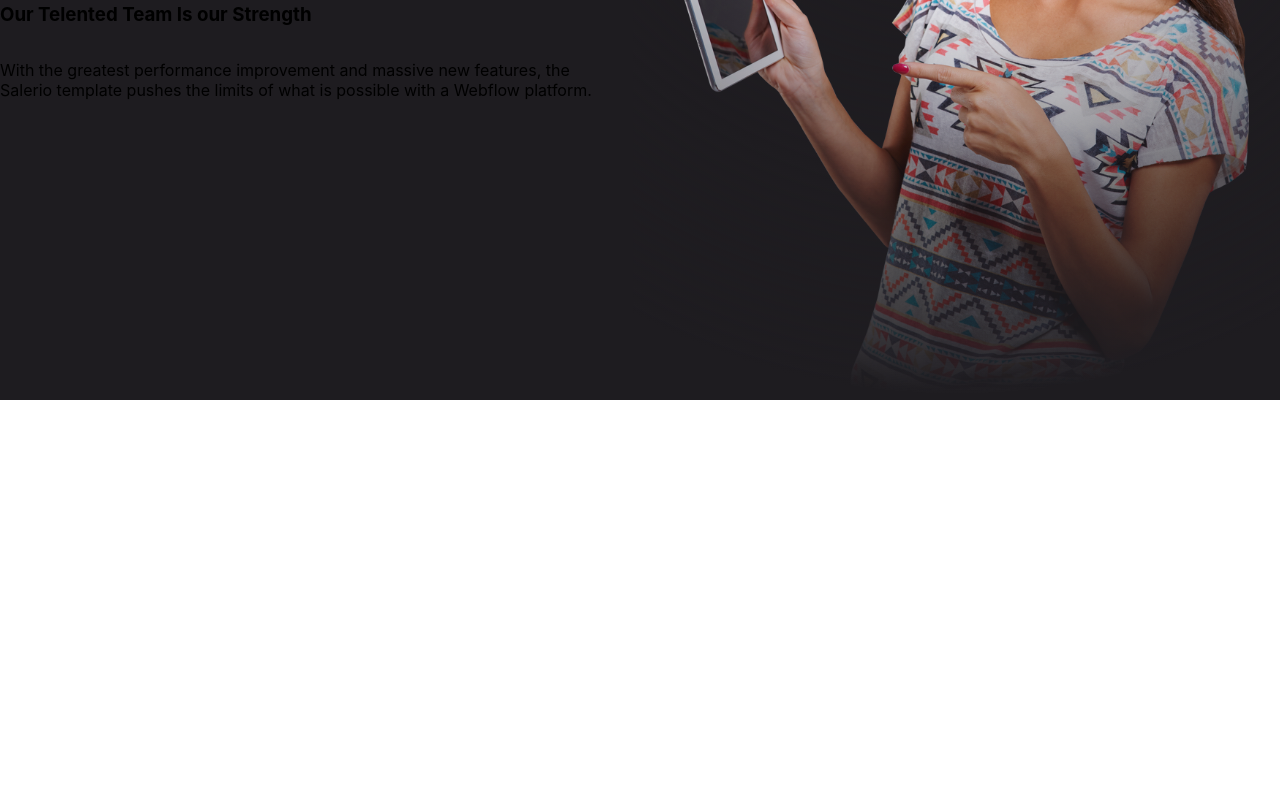
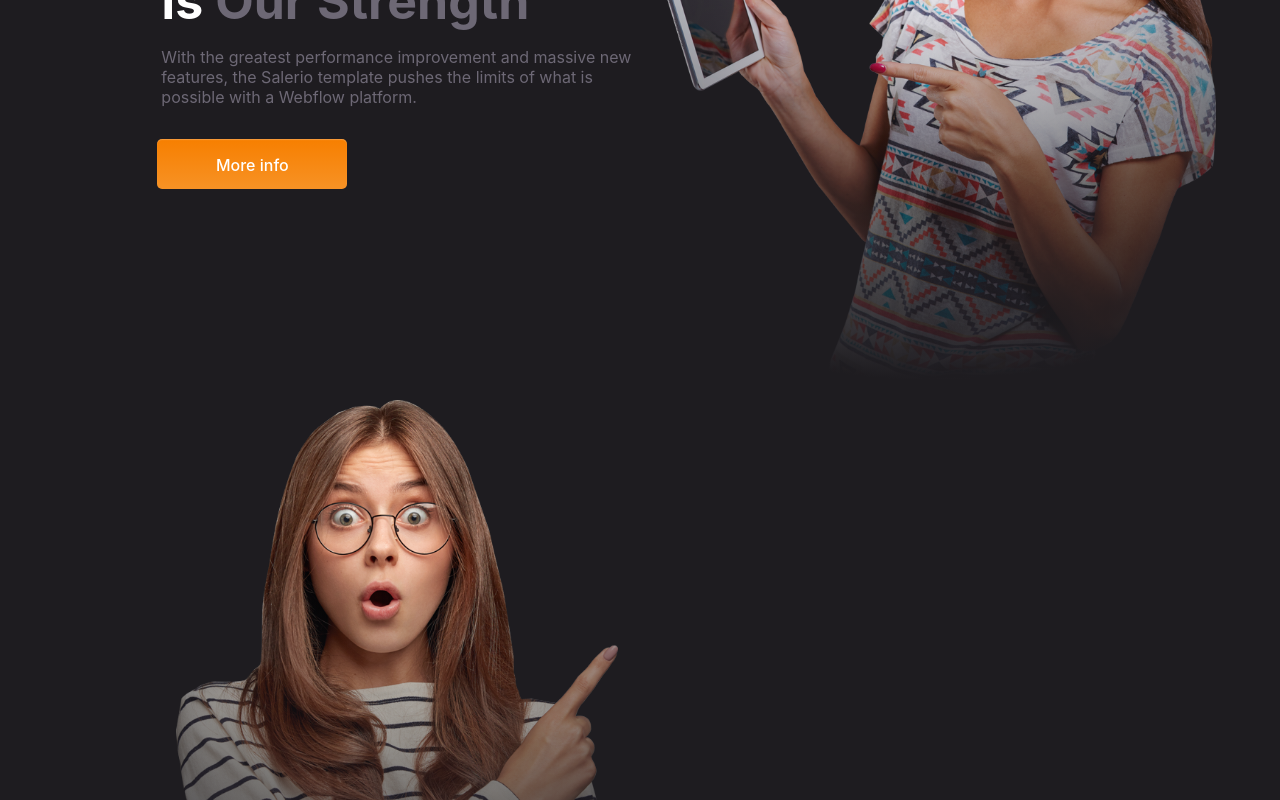
Before and after one commit to MRNickdown01/animation_Project, a React (Create React App) app: page / in a window 1280 px wide. Shown: the part 1100-1900 px from the top of the page. Before the commit the page ends 1500 px from the top, so only its background shows below. Built offline with nearby package versions, Linux system fonts and the light colour scheme.

Commit message:
about and product page add

```diff
--- a/package.json
+++ b/package.json
@@ -3,6 +3,10 @@
   "version": "0.1.0",
   "private": true,
   "dependencies": {
+    "@emotion/react": "^11.11.1",
+    "@emotion/styled": "^11.11.0",
+    "@mui/material": "^5.13.7",
+    "@mui/styled-engine-sc": "^5.12.0",
     "@testing-library/jest-dom": "^5.16.5",
     "@testing-library/react": "^13.4.0",
     "@testing-library/user-event": "^13.5.0",
@@ -10,6 +14,7 @@
     "react-dom": "^18.2.0",
     "react-router-dom": "^6.14.1",
     "react-scripts": "5.0.1",
+    "styled-components": "^5.3.11",
     "web-vitals": "^2.1.4"
   },
   "scripts": {
--- a/src/App.js
+++ b/src/App.js
@@ -4,13 +4,14 @@ import { BrowserRouter, Route, Routes } from "react-router-dom";
 import HeaderSection from "./Pages/HeaderSection";
 import AboutSection from "./Pages/AboutSection";
 import MainRoutePage from "./Pages/MainRoutePage";
+import AmazingProduct from "./Pages/AmazingProduct";
 
 function App() {
   return (
     <BrowserRouter>
       <Routes>
         <Route path="/" element={<MainRoutePage />}></Route>
-        {/* <Route path="/about-section" element={<AboutSection />}></Route> */}
+        {/* <Route path="/product-section" element={<AmazingProduct />}></Route> */}
       </Routes>
     </BrowserRouter>
   );
--- a/src/Pages/AboutSection/index.css
+++ b/src/Pages/AboutSection/index.css
@@ -1,24 +1,5 @@
 .about-bg-section {
   background-color: #1e1c20;
-}
-.about_section {
-  width: 100%;
-  grid-column-gap: 16px;
-  grid-row-gap: 16px;
-  perspective: 2000px;
-  grid-template-rows: auto;
-  grid-template-columns: 1fr 1.05fr;
-  grid-auto-columns: 1fr;
-  align-items: stretch;
-  display: grid;
-  position: relative;
-}
-
-.about_team_detail {
-  display: flex;
-  justify-content: center;
-  text-align: start;
-  flex-direction: column;
 }
 
 .about_team_img {
@@ -33,3 +14,57 @@
   background-repeat: repeat, no-repeat;
   background-size: auto, contain;
 }
+.about_team_detail > h1 {
+  margin: 0px;
+  color: #fff;
+  font-size: 50px;
+  font-weight: 700;
+  text-transform: capitalize;
+}
+.about_team_detail > h1 > .about_heading_imp {
+  color: #6d6875;
+}
+.about_team_detail > p {
+  color: #6d6875;
+  font-size: "25px";
+}
+
+/* CSS */
+.about_more-info {
+  margin-top: 16px;
+  background-color: initial;
+  background-image: linear-gradient(#f77f00 0, #f79225 100%);
+  border-radius: 5px;
+  border-style: none;
+  box-shadow: rgba(245, 244, 247, 0.25) 0 1px 1px inset;
+  color: #fff;
+  cursor: pointer;
+  display: inline-block;
+  font-family: Inter, sans-serif;
+  font-size: 16px;
+  font-weight: 500;
+  height: 50px;
+  line-height: 50px;
+  margin-left: -4px;
+  outline: 0;
+  text-align: center;
+  transition: all 0.3s cubic-bezier(0.05, 0.03, 0.35, 1);
+  user-select: none;
+  -webkit-user-select: none;
+  touch-action: manipulation;
+  vertical-align: bottom;
+  width: 190px;
+}
+
+.about_more-info:hover {
+  opacity: 0.7;
+}
+
+@media screen and (max-width: 1000px) {
+  .about_more-info {
+    font-size: 14px;
+    height: 55px;
+    line-height: 55px;
+    width: 150px;
+  }
+}
--- a/src/Pages/AboutSection/index.js
+++ b/src/Pages/AboutSection/index.js
@@ -1,24 +1,42 @@
 import React from "react";
 import "./index.css";
 import aboutTeam_1 from "../../assets/team_1.png";
+import { Container, Grid } from "@mui/material";
 const AboutSection = () => {
   return (
     <>
       <section className="about-bg-section">
-        <div className="about_section">
-          <div className="about_team_detail">
+        {/* <div className="about_section"></div> */}
+        <Container maxWidth="lg">
+          <Grid container spacing={2}>
+            <Grid item xs={1}></Grid>
+            <Grid
+              item
+              xs={5}
+              className="about_team_detail"
+              style={{
+                display: "flex",
+                justifyContent: "center",
+                flexDirection: "column",
+                textAlign: "start",
+              }}
+            >
               <h1>
-              Our Telented Team
-              <strong className="about_heading_imp"> Is our Strength</strong>
+                Our Telented Team is
+                <strong className="about_heading_imp"> our Strength</strong>
               </h1>
               <p>
                 With the greatest performance improvement and massive new
                 features, the Salerio template pushes the limits of what is
                 possible with a Webflow platform.
               </p>
-          </div>
+              <button className="about_more-info">More info</button>
+            </Grid>
+            <Grid item xs={6}>
               <div className="about_team_img"></div>
-        </div>
+            </Grid>
+          </Grid>
+        </Container>
       </section>
     </>
   );
--- /dev/null
+++ b/src/Pages/AmazingProduct/index.css
@@ -0,0 +1,16 @@
+.product_bg_section {
+  background-color: #1e1c20;
+}
+
+.Product_demo_girl {
+  height: 600px;
+  background-image: radial-gradient(
+      circle at 50% 0,
+      rgba(0, 0, 0, 0) 23%,
+      #1e1c20 91%
+    ),
+    url(../../assets/team_2.png);
+  background-position: 0 0, 50% 0;
+  background-repeat: repeat, no-repeat;
+  background-size: auto, contain;
+}
--- /dev/null
+++ b/src/Pages/AmazingProduct/index.js
@@ -0,0 +1,21 @@
+import { Container, Grid } from "@mui/material";
+import React from "react";
+import "./index.css";
+
+const AmazingProduct = () => {
+  return (
+    <section className="product_bg_section">
+      <Container maxWidth="lg">
+        <Grid container spacing={2}>
+          <Grid item xs={1}></Grid>
+          <Grid item xs={5}>
+            <div className="Product_demo_girl"></div>
+          </Grid>
+          <Grid item xs={6}></Grid>
+        </Grid>
+      </Container>
+    </section>
+  );
+};
+
+export default AmazingProduct;
--- a/src/Pages/MainRoutePage/index.js
+++ b/src/Pages/MainRoutePage/index.js
@@ -1,6 +1,7 @@
 import React from "react";
 import HeaderSection from "../HeaderSection";
 import AboutSection from "../AboutSection";
+import AmazingProduct from "../AmazingProduct";
 
 const MainRoutePage = () => {
   return (
@@ -11,6 +12,9 @@ const MainRoutePage = () => {
       <div className="about_route">
         <AboutSection />
       </div>
+      <div className="product_route">
+        <AmazingProduct />
+      </div>
     </section>
   );
 };
```
Also changed, not shown: 1 other file (tests, documents, lock files or other folders). Lines whose indentation alone changed are shown as unchanged.
